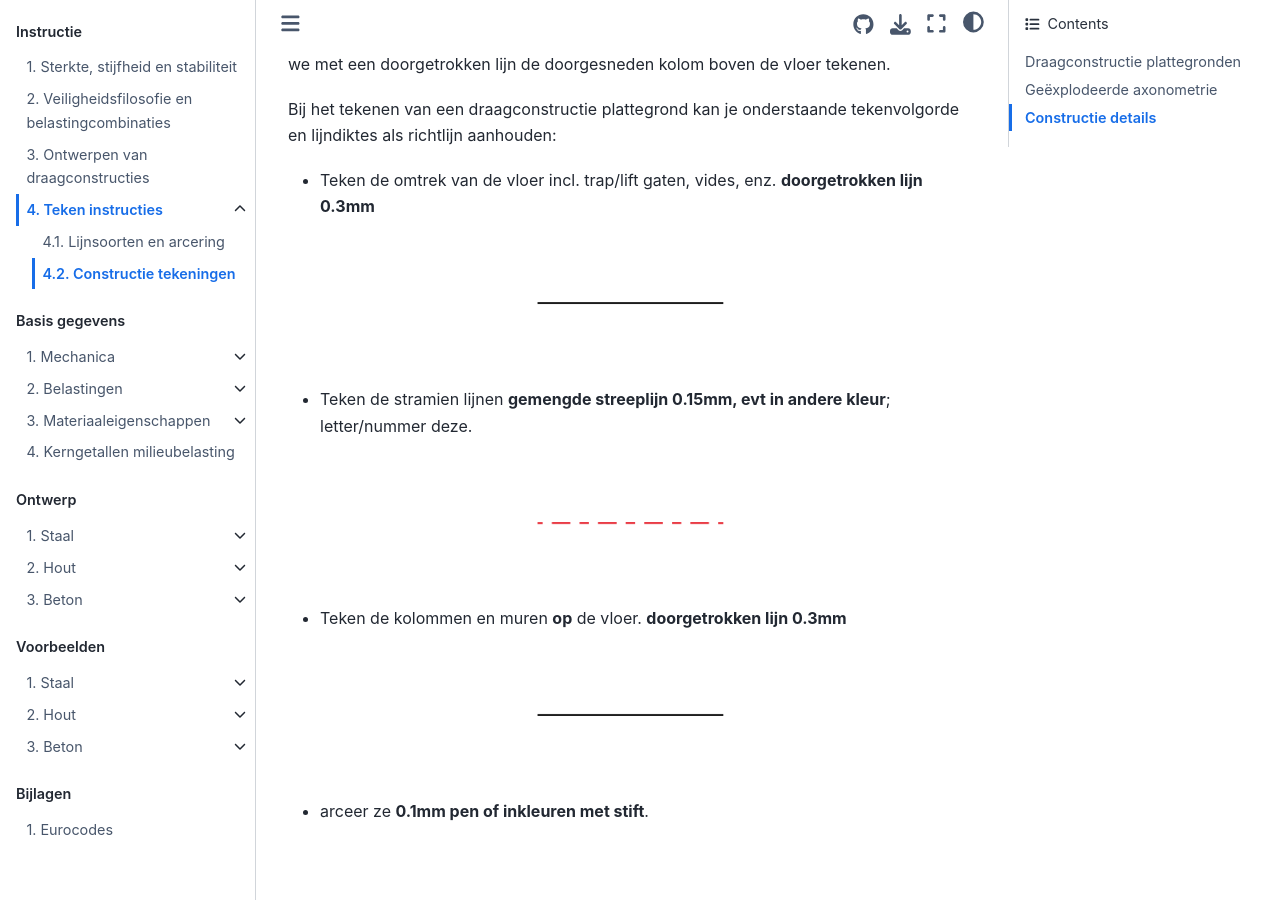
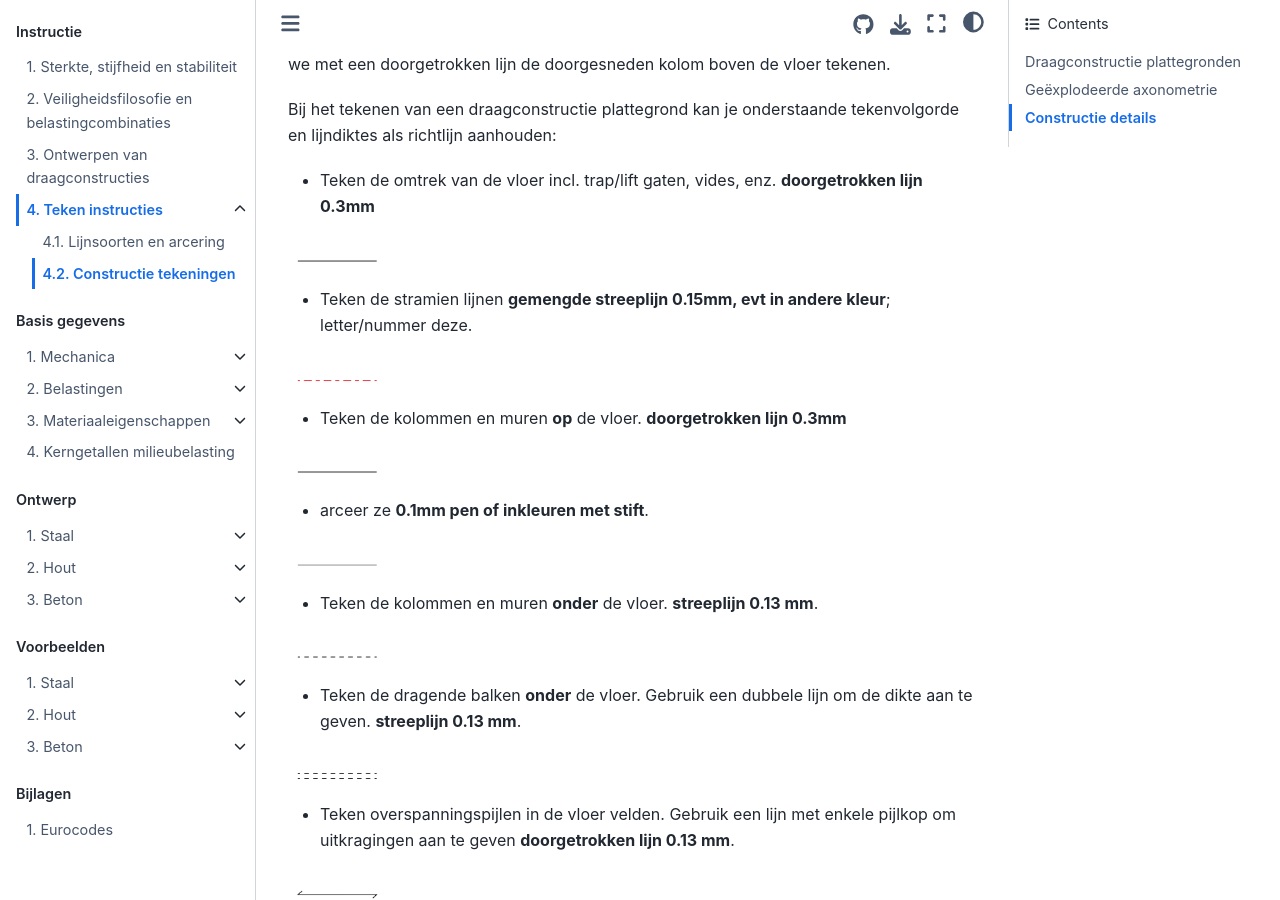
Before and after one commit to TeachBooks/vademecum, a Jupyter Book: the page built from book/instructie/teken_instructies/constructie_tekeningen.md, in a window 1280 px wide and 900 px high, scrolled down 394 px. Built offline with Jupyter Book 1.0.4 settings and Sphinx 7.4.7 and the Sphinx Book theme 1.1.4, drawn with Linux system fonts in a browser that asks for light colours; comment, search, counter and statistics services are not loaded.

Commit message:
lijnsoorten test

````diff
--- a/book/instructie/teken_instructies/constructie_tekeningen.md
+++ b/book/instructie/teken_instructies/constructie_tekeningen.md
@@ -10,81 +10,51 @@
 
 - Teken de omtrek van de vloer incl. trap/lift gaten, vides, enz.
 **doorgetrokken lijn 0.3mm**
-```{figure} Images/LijnsoortenVDM_Tekengebied4.png
----
-scale: 20%
----
-```
+
+<img src="Images/LijnsoortenVDM_Tekengebied4.png" alt="lijn" class="bg-primary" width="100px">
 
 - Teken de stramien lijnen
 **gemengde streeplijn 0.15mm, evt in andere kleur**; letter/nummer deze.
-```{figure} Images/LijnsoortenVDM_Tekengebied5.png
----
-scale: 20%
----
-```
+
+<img src="Images/LijnsoortenVDM_Tekengebied5.png" alt="lijn" class="bg-primary" width="100px">
 
 - Teken de kolommen en muren **op** de vloer.
 **doorgetrokken lijn 0.3mm**
-```{figure} Images/LijnsoortenVDM_Tekengebied6.png
----
-scale: 20%
----
-```
+
+<img src="Images/LijnsoortenVDM_Tekengebied6.png" alt="lijn" class="bg-primary" width="100px">
 
 - arceer ze **0.1mm pen of inkleuren met stift**.
-```{figure} Images/LijnsoortenVDM_Tekengebied7.png
----
-scale: 20%
----
-```
+
+<img src="Images/LijnsoortenVDM_Tekengebied7.png" alt="lijn" class="bg-primary" width="100px">
 
 - Teken de kolommen en muren **onder** de vloer.
 **streeplijn 0.13 mm**.
-```{figure} Images/LijnsoortenVDM_Tekengebied8.png
----
-scale: 20%
----
-```
+
+<img src="Images/LijnsoortenVDM_Tekengebied8.png" alt="lijn" class="bg-primary" width="100px">
 
 - Teken de dragende balken **onder** de vloer. Gebruik een dubbele lijn om de dikte aan te geven.
 **streeplijn 0.13 mm**.
-```{figure} Images/LijnsoortenVDM_Tekengebied9.png
----
-scale: 20%
----
-```
+
+<img src="Images/LijnsoortenVDM_Tekengebied9.png" alt="lijn" class="bg-primary" width="100px">
 
 - Teken overspanningspijlen in de vloer velden. Gebruik een lijn met enkele pijlkop om uitkragingen aan te geven
 **doorgetrokken lijn 0.13 mm**.
-```{figure} Images/LijnsoortenVDM_Tekengebied10.png
----
-scale: 20%
----
-```
+
+<img src="Images/LijnsoortenVDM_Tekengebied10.png" alt="lijn" class="bg-primary" width="100px">
 
 - Teken kruisen in gaten in de vloer.
 **doorgetrokken lijn 0.13mm**.
-```{figure} Images/LijnsoortenVDM_Tekengebied11.png
----
-scale: 20%
----
-```
+
+<img src="Images/LijnsoortenVDM_Tekengebied11.png" alt="lijn" class="bg-primary" width="100px">
 
 - Teken eventuele stabiliteitskruizen in de constructies als andreaskruis naast het vak waarin het stabiliteitskruis zich bevind.
 **streeplijn 0.2mm, evt in een andere kleur**.
-```{figure} Images/LijnsoortenVDM_Tekengebied12.png
----
-scale: 20%
----
-```
+
+<img src="Images/LijnsoortenVDM_Tekengebied12.png" alt="lijn" class="bg-primary" width="100px">
 
 - Een schoor teken je als één schuine lijn.
-```{figure} Images/LijnsoortenVDM_Tekengebied13.png
----
-scale: 20%
----
-```
+
+<img src="Images/LijnsoortenVDM_Tekengebied13.png" alt="lijn" class="bg-primary" width="100px">
 
 - Plaats tekstuele aanduiding bij de stabiliteits-elementen: w.v.b of schoor, materiaal en sterkteklasse, profielaanduiding.
 
@@ -106,11 +76,8 @@
 
 - Teken de afmetingen tussen de stramienlijnen.
 **doorgetrokken lijn 0.13mm**.
-```{figure} Images/LijnsoortenVDM_Tekengebied14.png
----
-scale: 20%
----
-```
+
+<img src="Images/LijnsoortenVDM_Tekengebied14.png" alt="lijn" class="bg-primary" width="100px">
 
 - Uitzonderlijke constructie elementen zoals hang kolommen moeten naar eigen inzicht zo duidelijk mogelijk in de tekening worden verwerkt met extra tekst ter verduidelijking.
 
@@ -118,11 +85,8 @@
 
 - Vermeld de schaal van de tekening en het verdiepingsnummer.
 **doorgetrokken lijn 0.13mm**.
-```{figure} Images/LijnsoortenVDM_Tekengebied15.png
----
-scale: 20%
----
-```
+
+<img src="Images/LijnsoortenVDM_Tekengebied15.png" alt="lijn" class="bg-primary" width="100px">
 
 
 ## Geëxplodeerde axonometrie
@@ -135,35 +99,23 @@
 
 - Teken de verticale constructieve onderdelen onder elke vloer (kolommen, wanden, enz.)
 **doorgetrokken lijn 0.13mm**.
-```{figure} Images/LijnsoortenVDM_Tekengebied16.png
----
-scale: 20%
----
-```
+
+<img src="Images/LijnsoortenVDM_Tekengebied16.png" alt="lijn" class="bg-primary" width="100px">
 
 - Maak dichte vloeren half transparant in kleur en teken overspanningspijlen in de vloer velden
 **[doorgetrokken lijn 0.13 mm]**.
-```{figure} Images/LijnsoortenVDM_Tekengebied17.png
----
-scale: 20%
----
-```
+
+<img src="Images/LijnsoortenVDM_Tekengebied17.png" alt="lijn" class="bg-primary" width="100px">
 
 - Zorg ervoor dat de uiterste punten van de plattegronden verbonden zijn met verticale lijnen
 **[streeplijn 0.2 mm zwart]**.
-```{figure} Images/LijnsoortenVDM_Tekengebied18.png
----
-scale: 20%
----
-```
+
+<img src="Images/LijnsoortenVDM_Tekengebied18.png" alt="lijn" class="bg-primary" width="100px">
 
 - Teken alleen op de begane grond plattegrond de stramienlijnen
 **[gemengde streeplijn 0.13 mm]**.
-```{figure} Images/LijnsoortenVDM_Tekengebied19.png
----
-scale: 20%
----
-```
+
+<img src="Images/LijnsoortenVDM_Tekengebied19.png" alt="lijn" class="bg-primary" width="100px">
 
 - Teken eventueel de fundering onder de begane grond.
 
@@ -181,40 +133,25 @@
 
 - Teken de hartlijn (vaak stramienlijn) van de te verbinden constructiedelen
 **gemengde streeplijn 0.3 mm**.
-```{figure} Images/LijnsoortenVDM_Tekengebied22.png
----
-scale: 20%
----
-```
+
+<img src="Images/LijnsoortenVDM_Tekengebied22.png" alt="lijn" class="bg-primary" width="100px">
 
 - Teken de constructiedelen op schaal met de juiste afmetingen
 **doorgetrokken lijn 0.8mm**, laat alle niet-constructieve delen achterwege.
-```{figure} Images/LijnsoortenVDM_Tekengebied21.png
----
-scale: 20%
----
-```
+
+<img src="Images/LijnsoortenVDM_Tekengebied21.png" alt="lijn" class="bg-primary" width="100px">
 
 - Teken hoe de delen zijn verbonden (lassen, bouten, lijmen, stortnaden, enz.)
 **[doorgetrokken lijn 0.8mm]**
-```{figure} Images/LijnsoortenVDM_Tekengebied21.png
----
-scale: 20%
----
-```
+
+<img src="Images/LijnsoortenVDM_Tekengebied21.png" alt="lijn" class="bg-primary" width="100px">
 
 - teken ook de onderdelen die niet zichtbaar zijn
 **streeplijn 0.3 mm grijs**.
-```{figure} Images/LijnsoortenVDM_Tekengebied22.png
----
-scale: 20%
----
-```
+
+<img src="Images/LijnsoortenVDM_Tekengebied22.png" alt="lijn" class="bg-primary" width="100px">
 
 - Benoem relevante materialen en afmetingen
 **doorgetrokken lijn 0.1mm**.
-```{figure} Images/LijnsoortenVDM_Tekengebied23.png
----
-scale: 20%
----
-```
+
+<img src="Images/LijnsoortenVDM_Tekengebied23.png" alt="lijn" class="bg-primary" width="100px">
````
Also changed, not shown: book/instructie/teken_instructies/lijnsoorten_arcering.md (+10 -24 lines).
